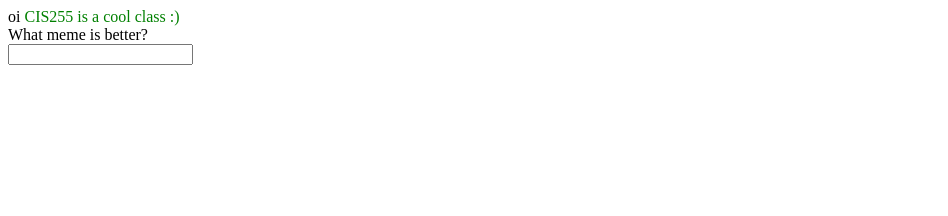
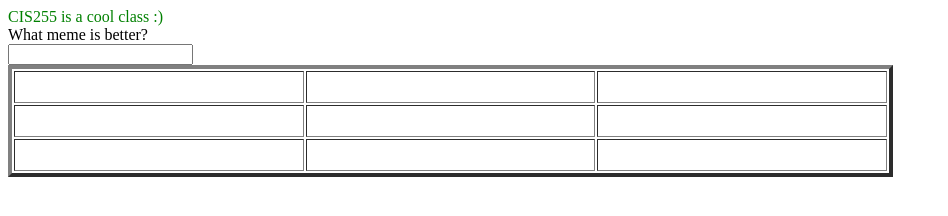
Before and after one commit to knrussel1/knrusse1.github.oi, a plain HTML site: page assignments/assignment01.html in a window 1280 px wide. Shown: the whole page, without its empty margins (0-948 px from the left). Drawn offline with Linux system fonts and the light colour scheme.

Commit message:
Update assignment01.html

```diff
--- a/assignments/assignment01.html
+++ b/assignments/assignment01.html
@@ -1,4 +1,5 @@
-oi<!DOCTYPE html>
+<!DOCTYPE html>
+<html>
  <head>
   <style>
      code{
@@ -8,13 +9,32 @@ oi<!DOCTYPE html>
      }
      </style>
  </head>
-
  <body>
   <code> CIS255 is a cool class :) </code>
-
   <form>
-  <label for="question1"> What meme is better?</label><br>
-  <input type="text" id="fname" name="question1"><br>
+   <label for="question1"> What meme is better?</label>
+   <br />
+   <input type="text" id="fname" name="question1" />
+   <br />
   </form>
+  <table style="width: 70%;" border="4" cellpadding="6">
+   <tbody>
+    <tr>
+     <td>&nbsp;</td>
+     <td>&nbsp;</td>
+     <td>&nbsp;</td>
+    </tr>
+    <tr>
+     <td>&nbsp;</td>
+     <td>&nbsp;</td>
+     <td>&nbsp;</td>
+    </tr>
+    <tr>
+     <td>&nbsp;</td>
+     <td>&nbsp;</td>
+     <td>&nbsp;</td>
+    </tr>
+   </tbody>
+  </table>
  </body>
 </html>
```
Lines whose indentation alone changed are shown as unchanged.
